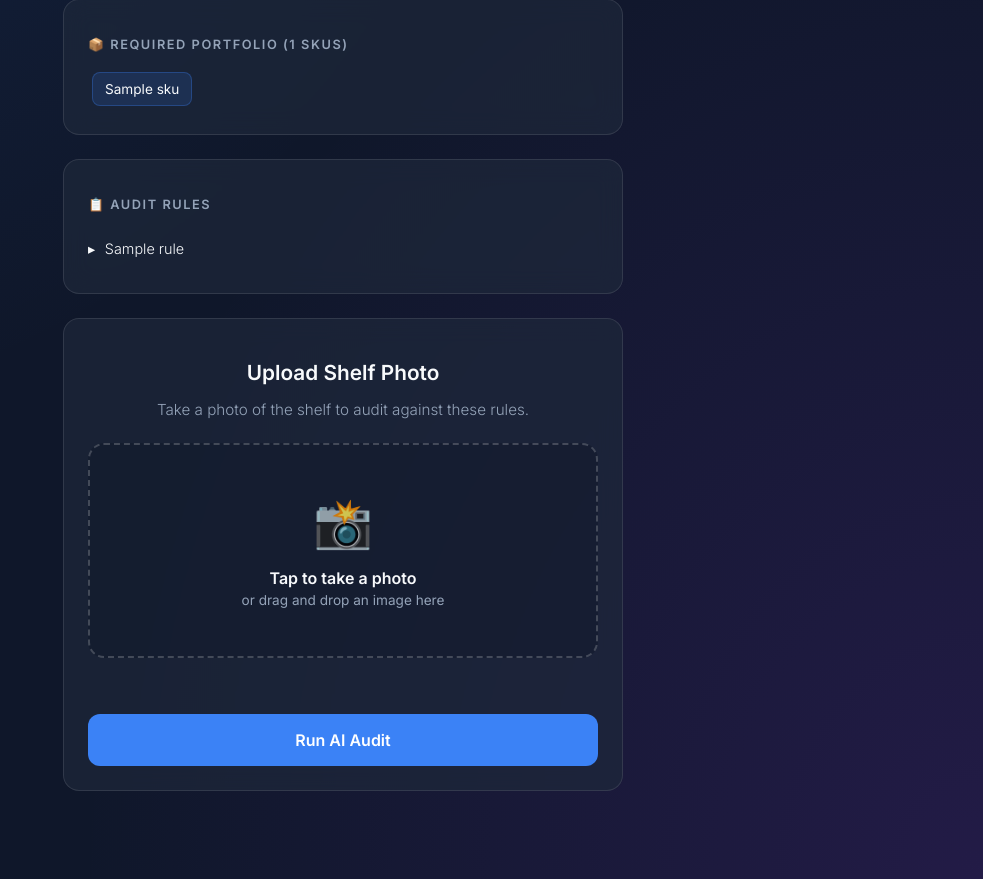
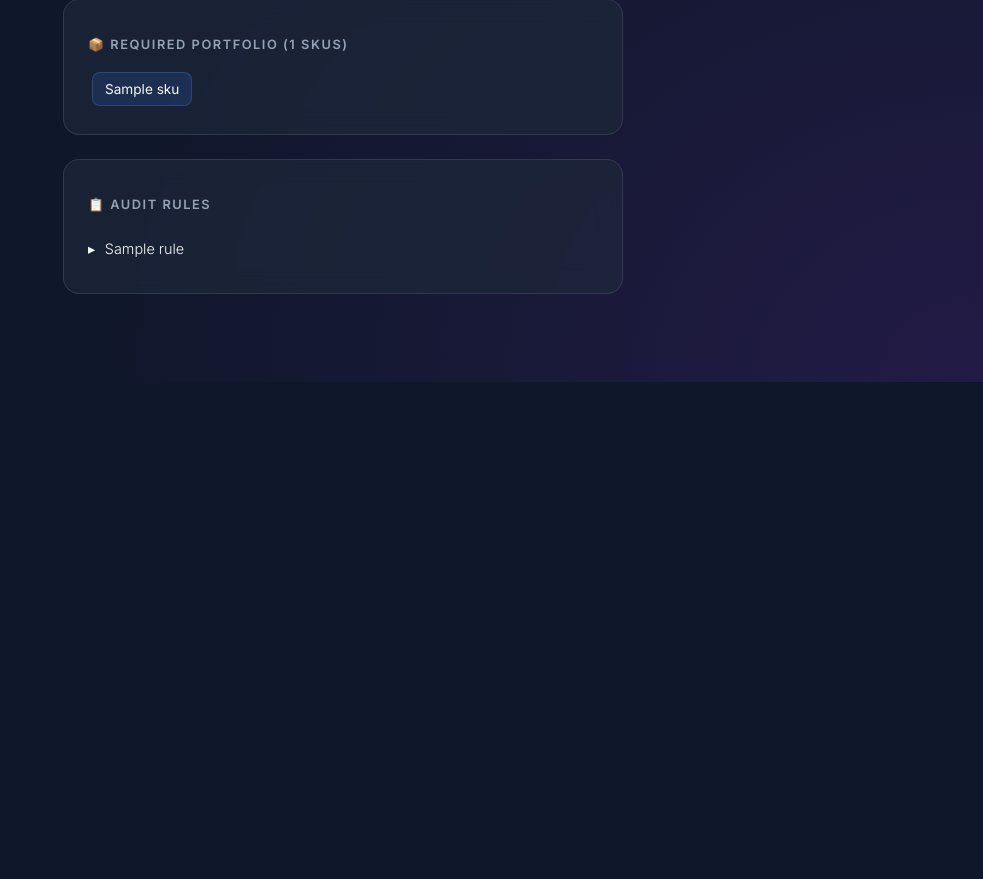
Before and after one commit to emilioquezadanavarro/shelfAI-app, a FastAPI app: template app/templates/campaign_dashboard.html in a window 1280 px wide. Shown: the part 658-1537 px from the top of the page, without its empty margins (297-1280 px from the left). After the commit the page ends 1040 px from the top, so only its background shows below. Run offline with FastAPI, Linux system fonts and the light colour scheme; the template is opened without the code that fills it: most values are stand-ins (such as "Sample title", 1, 10 or a date in 2020); parts of the project's set-up code (start-up, migrations or seed data) failed here and were passed over.

Commit message:
Moving the upload picture feature to another file

```diff
--- a/app/templates/campaign_dashboard.html
+++ b/app/templates/campaign_dashboard.html
@@ -198,51 +198,7 @@
             {% endfor %}
         </div>
 
-        <!-- Photo Upload Card -->
-        <div class="campaign-card audit-section">
-            <h2>Upload Shelf Photo</h2>
-            <p>Take a photo of the shelf to audit against these rules.</p>
-
-            <form action="/api/analyze-shelf" method="POST" enctype="multipart/form-data">
-                <input type="hidden" name="campaign_id" value="{{ campaign.id }}">
-                <input type="hidden" name="profile_id" value="{{ profile_id }}">
-
-
-                <div class="upload-area">
-                    <div class="upload-icon">📸</div>
-                    <div class="upload-text">Tap to take a photo</div>
-                    <div class="upload-subtext">or drag and drop an image here</div>
-                    <input type="file" name="shelf_photo" accept="image/*" required>
-                </div>
-
-                <button type="submit">Run AI Audit</button>
-            </form>
-        </div>
-
     </div>
-
-    <!-- Loading Spinner Overlay -->
-    <div class="loading-overlay" id="loadingOverlay">
-        <div class="spinner"></div>
-        <p class="loading-text">Analyzing your shelf...</p>
-    </div>
-
-    <script>
-        const fileInput = document.querySelector('input[type="file"]');
-        const uploadText = document.querySelector('.upload-text');
-
-        fileInput.addEventListener('change', function(event) {
-            if (event.target.files.length > 0) {
-                const fileName = event.target.files[0].name;
-                uploadText.textContent = "✅ " + fileName;
-                uploadText.style.color = "#4ade80";
-            }
-        });
-
-        const form = document.querySelector('form');
-        form.addEventListener('submit', function() {
-            document.getElementById('loadingOverlay').classList.add('active');
-        });
-    </script>
+</body>
 </body>
 </html>
```
